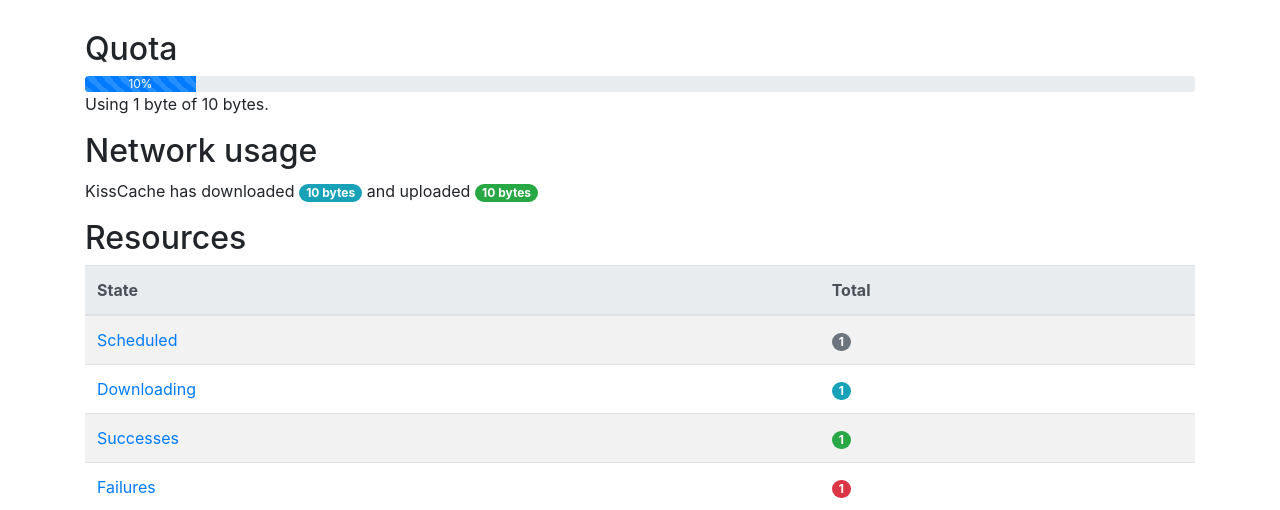
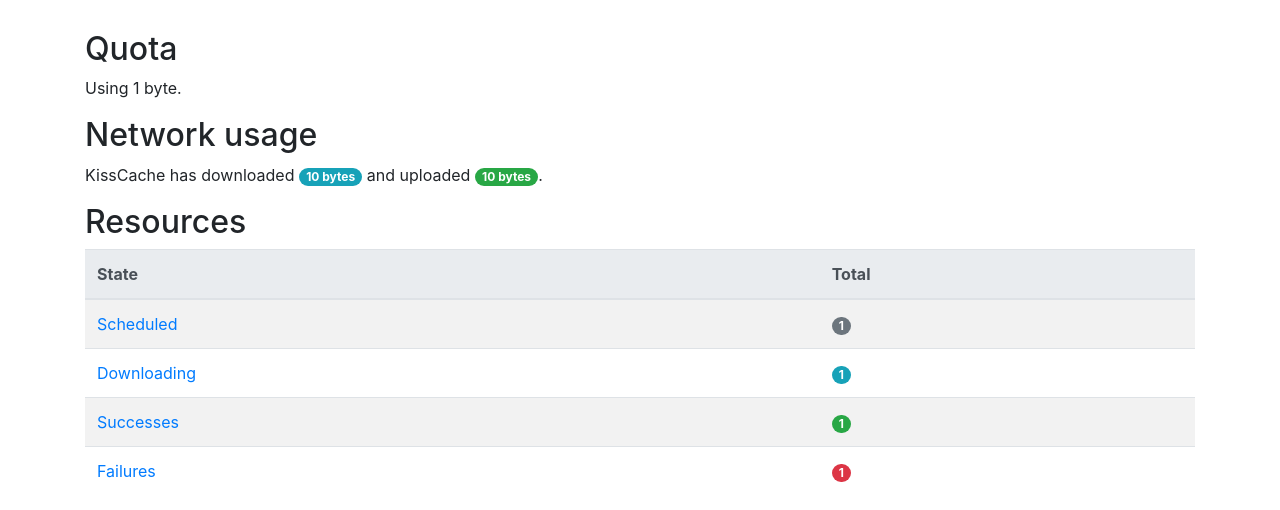
Before and after one commit to ivoire/KissCache, a Django app: template kiss_cache/templates/kiss_cache/statistics.html in a window 1280 px wide. Shown: the part 56-566 px from the top of the page. Run offline with Django 3.2, Linux system fonts and the light colour scheme; the template is opened without the code that fills it: most values are stand-ins (such as "Sample title", 1, 10 or a date in 2020); some libraries are stand-ins or nearby versions.

Commit message:
statistics: take into account that quota can be disabled

```diff
--- a/kiss_cache/templates/kiss_cache/statistics.html
+++ b/kiss_cache/templates/kiss_cache/statistics.html
@@ -7,14 +7,18 @@
 {% block body %}
 <div class="row">
   <div class="col">
-    <h2>Quota</h2>
+    <h2>Quota{% if quota <= 0 %} (disabled){% endif %}</h2>
+    {% if quota > 0 %}
     <div class="progress">
       <div class="progress-bar progress-bar-striped bg-{{ progress_status }}" role="progressbar" style="width: {{ progress }}%" aria-valuenow="{{ progress }}" aria-valuemin="0" aria-valuemax="100">{{ progress }}%</div>
     </div>
     <p>Using {{ total_size|filesizeformat }} of {{ quota|filesizeformat }}.</p>
+    {% else %}
+    <p>Using {{ total_size|filesizeformat }}.</p>
+    {% endif %}
 
     <h2>Network usage</h2>
-    <p>KissCache has downloaded <span class="badge badge-pill badge-info" title="{{ download }}">{{ download|filesizeformat }}</span> and uploaded <span class="badge badge-pill badge-success" title="{{ upload }}">{{ upload|filesizeformat }}</span></p>
+    <p>KissCache has downloaded <span class="badge badge-pill badge-info" title="{{ download }}">{{ download|filesizeformat }}</span> and uploaded <span class="badge badge-pill badge-success" title="{{ upload }}">{{ upload|filesizeformat }}</span>.</p>
     <h2>Resources</h2>
     <table class="table table-striped">
       <thead class="thead-light">
```
